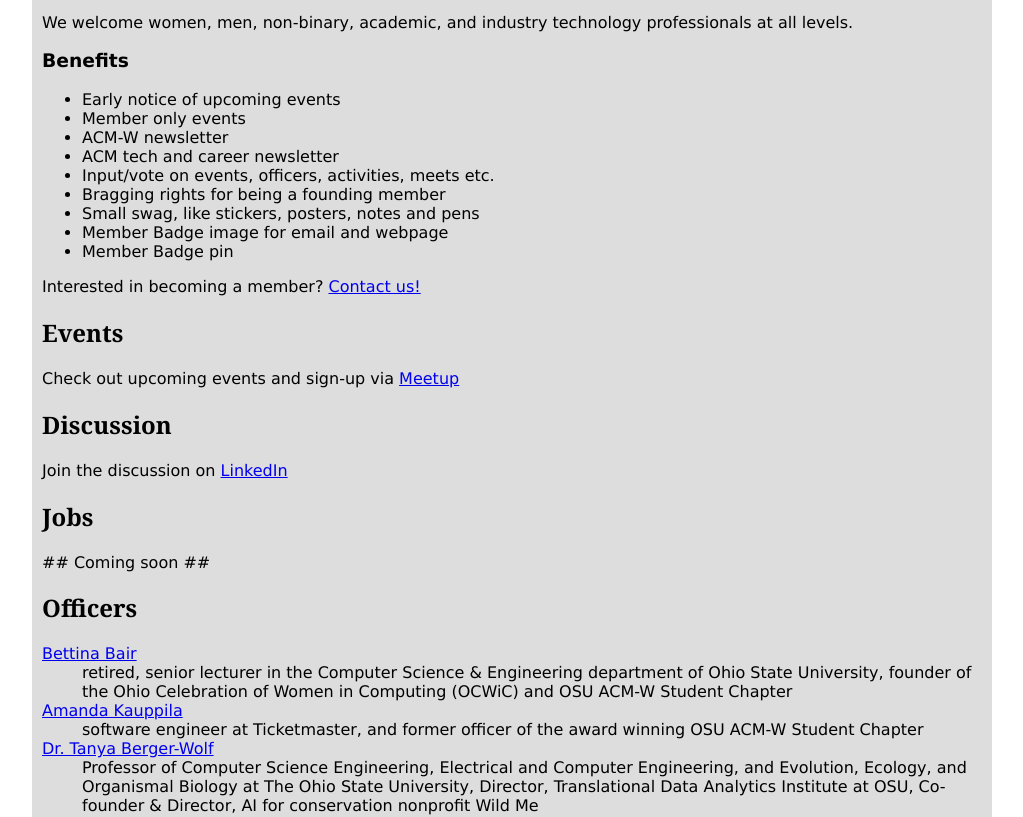
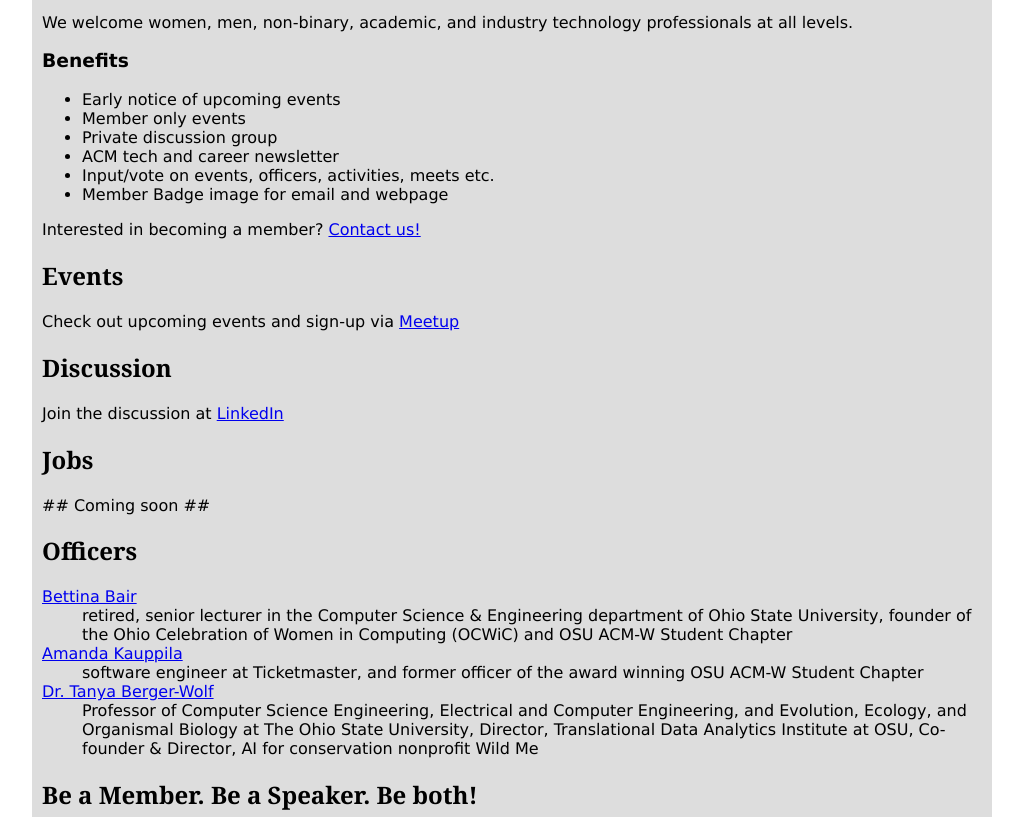
Before and after one commit to 614acmw/614acmw.github.io, a plain HTML site: page index.html in a window 1280 px wide. Shown: the part 865-1682 px from the top of the page, without its empty margins (128-1151 px from the left). Drawn offline with Linux system fonts and the light colour scheme.

Commit message:
Update index.html

```diff
--- a/index.html
+++ b/index.html
@@ -62,13 +62,10 @@
 <ul>
 <li>Early notice of upcoming events
 </li><li>Member only events
-</li><li>ACM-W newsletter
+</li><li>Private discussion group
 </li><li>ACM tech and career newsletter
 </li><li>Input/vote on events, officers, activities, meets etc.
-</li><li>Bragging rights for being a founding member
-</li><li>Small swag, like stickers, posters, notes and pens
 </li><li>Member Badge image for email and webpage
-</li><li>Member Badge pin
 </ul>
 
 Interested in becoming a member?  <a href="#contact">Contact us!</a>
@@ -82,7 +79,7 @@ Check out upcoming events and sign-up via <a href="https://www.meetup.com/g/614-
 </noscript>
 
 <h2>Discussion</h2>
-Join the discussion on <a href="https://www.linkedin.com/groups/14308931/">LinkedIn</a>
+Join the discussion at <a href="https://www.linkedin.com/groups/14308931/">LinkedIn</a>
 
 <h2>Jobs</h2>
 ## Coming soon ##
```
